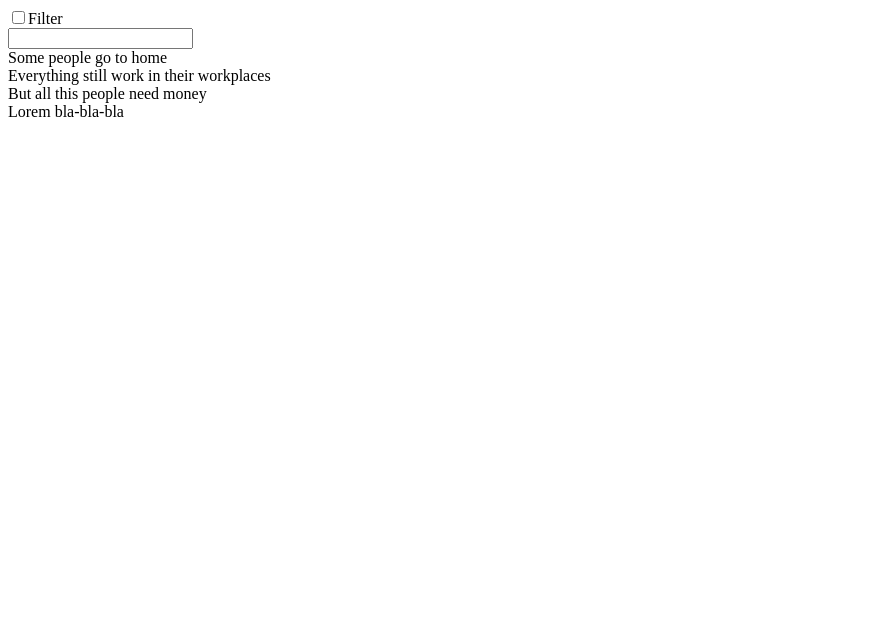
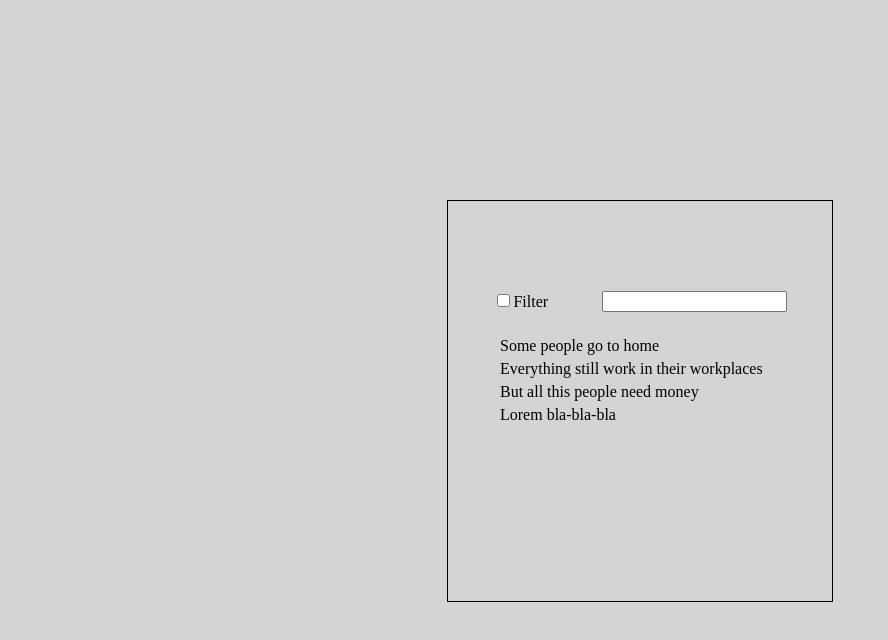
Before and after one commit to ValeraMitar/FD_3_Mitar_Valera, a plain HTML site: page filter/index.html in a window 1280 px wide. Shown: the whole page, without its empty margins (0-888 px from the left). Drawn offline with nearby package versions, Linux system fonts and the light colour scheme.

Commit message:
ishop 1 and filter done with styles

```diff
--- a/filter/filter.css
+++ b/filter/filter.css
@@ -0,0 +1,43 @@
+html {
+    width: 100%;
+    height: 100%;
+}
+body {
+    width: 100%;
+    height: 100%;
+    background-color: #d4d4d4;
+    margin: 0;
+    padding: 0;
+}
+#container, .filter {
+    width: 100%;
+    height: 100%;
+}
+.filter {
+    width: 30%;
+    height: 50%;
+    margin: 0 auto;
+    margin-top: 200px;
+    display: flex;
+    flex-direction: column;
+    align-items: center;
+    justify-content: start;
+    overflow: auto;
+    border: 1px solid black;
+}
+
+.filter .headerContainer {
+    display: flex;
+    flex-direction: row;
+    justify-content: space-evenly;
+    width: 400px;
+    margin: 90px 0 0 0;
+}
+.filter .listContainer {
+    width: 400px;
+    margin: 20px 0 20px 0;
+    padding: 0 0 0 120px;
+}
+.filter .itemsRow {
+    margin: 5px 0 5px 0;
+}
--- a/filter/filter.js
+++ b/filter/filter.js
@@ -7,7 +7,7 @@ var FilterComponent = React.createClass({
       isChecked: false,
       textArray: this.props.textList,
       sourceArray: this.props.textList,
-      sourceArrayAlphabetical: this.sort(this.props.textList),
+      sourceArrayAlphabetical: this.sort(this.props.textList, this),
       isSearchMarkerPresent: false,
     };
   },
@@ -21,7 +21,7 @@ var FilterComponent = React.createClass({
     var sortArray = this.state.textArray;
 
     if (inputCheckBoxState) {
-      sortArray = sortArray.concat([]).sort();
+      sortArray = sortArray.slice().sort(this.callbackSort);
     } else {
       sortArray = this.arrayAfterSearch(this);
     }
@@ -33,7 +33,6 @@ var FilterComponent = React.createClass({
   },
 
   handleChange: function (event) {
-    console.log(event.target.value);
     var sortByUser = [];
     var sourceSortArray;
     if (event.target.value === '') {
@@ -41,7 +40,7 @@ var FilterComponent = React.createClass({
     } else {
       sourceSortArray = this.setKindOfArray();
       sourceSortArray.map(function (el) {
-        var searchMarker = el.search(event.target.value);
+        var searchMarker = el._text.search(event.target.value);
         if (searchMarker > 0) {
           sortByUser.push(el);
         }
@@ -51,11 +50,12 @@ var FilterComponent = React.createClass({
       textArray: sortByUser,
       textArrayAfterStringSort: sortByUser,
       isSearchMarkerPresent: event.target.value ? !!event.target.value : !!event.target.value,
+      searchMarker: event.target.value ? event.target.value : !!event.target.value
     });
   },
 
-  sort(arr) {
-    return arr.concat().sort();
+  sort(arr, _this) {
+    return arr.slice().sort(_this.callbackSort);
   },
 
   setKindOfArray() {
@@ -68,20 +68,41 @@ var FilterComponent = React.createClass({
 
   arrayAfterSearch(_this) {
     if (this.state.isSearchMarkerPresent) {
-      return _this.state.textArrayAfterStringSort;
+      var filtredArr = this.state.sourceArray;
+      var data = [];
+      filtredArr.map(function (el) {
+        var searchMarker = el._text.search(_this.state.searchMarker);
+        if (searchMarker > 0) {
+          data.push(el);
+        }
+      });
+      return data;
     } else {
       return _this.props.textList;
+    }
+  },
+
+  callbackSort(a, b) {
+    var nameA = a._text.toUpperCase();
+    var nameB = b._text.toUpperCase();
+    if (nameA < nameB) {
+      return -1;
+    } else if (nameA > nameB) {
+      return 1;
+    } else {
+      return 0;
     }
   },
 
   render: function () {
     var filteredArray = this.state.textArray;
     var textListRow = filteredArray.map(el =>
-      React.DOM.div({ className: 'itemsRow' },
-        React.DOM.span({ className: 'listRow' }, el),
+      React.DOM.div({ key: el.id, className: 'itemsRow' },
+        React.DOM.span({ className: 'listRow' }, el._text),
       ));
 
     return React.DOM.div({ className: 'filter' },
+      React.DOM.div({ className: 'headerContainer' },
         React.DOM.div({ className: 'checkBoxContainer' },
           React.DOM.input({
             type: 'checkbox',
@@ -99,8 +120,8 @@ var FilterComponent = React.createClass({
             onChange: this.handleChange,
             defaultChecked: 'Please enter filter marker',
           }),
-      ),
-      React.DOM.div({ className: 'listContaoner' }, textListRow),
+        )),
+      React.DOM.div({ className: 'listContainer' }, textListRow),
     );
   },
 
--- a/filter/index.html
+++ b/filter/index.html
@@ -20,10 +20,10 @@
     //   {stringCode:3,text:'But all this people need money'}
     // ],
     var textCustomArray=[
-      'Some people go to home',
-      'Everything still work in their workplaces',
-      'But all this people need money' ,
-      'Lorem bla-bla-bla',
+        {id: 6, _text:'Some people go to home'},
+        {id: 66, _text:'Everything still work in their workplaces'},
+        {id: 666, _text:'But all this people need money'},
+        {id: 999, _text:'Lorem bla-bla-bla'},
     ],
         filterName = 'Filter';
 
```
Lines whose indentation alone changed are shown as unchanged.
